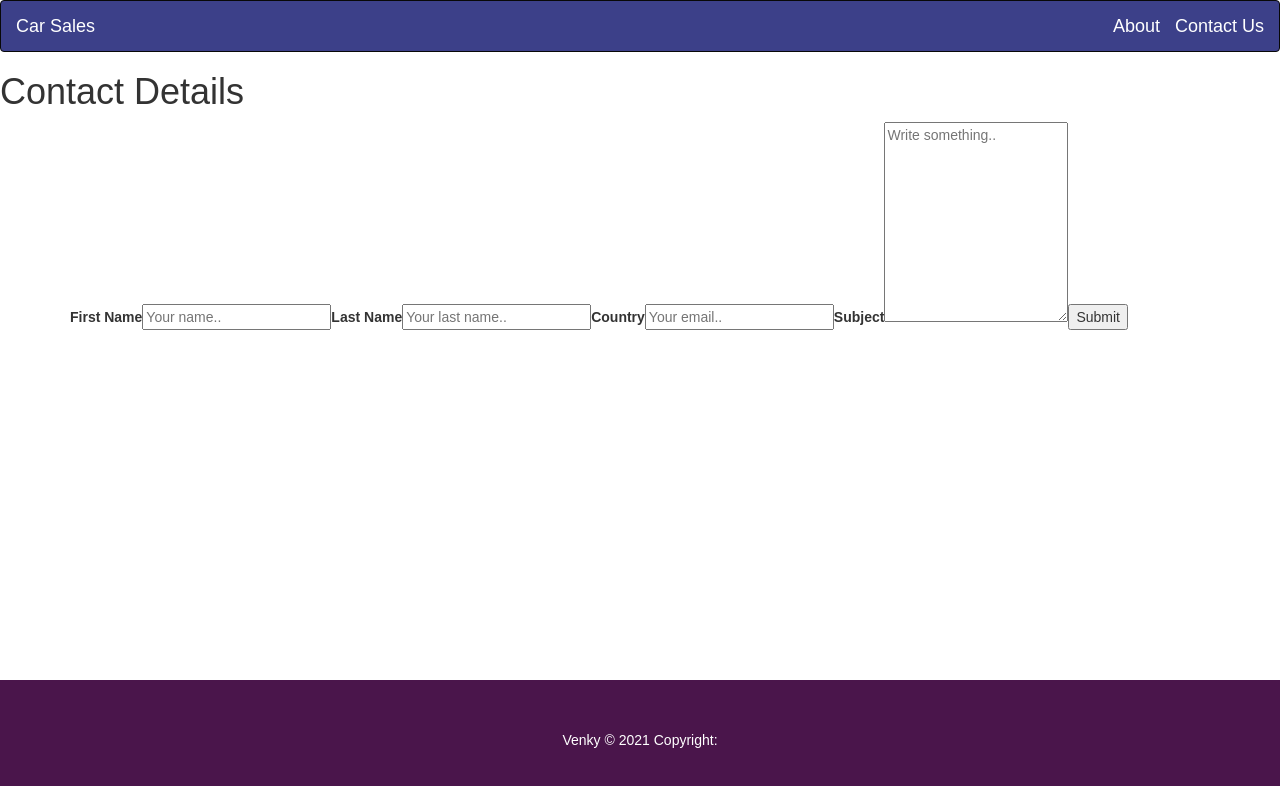
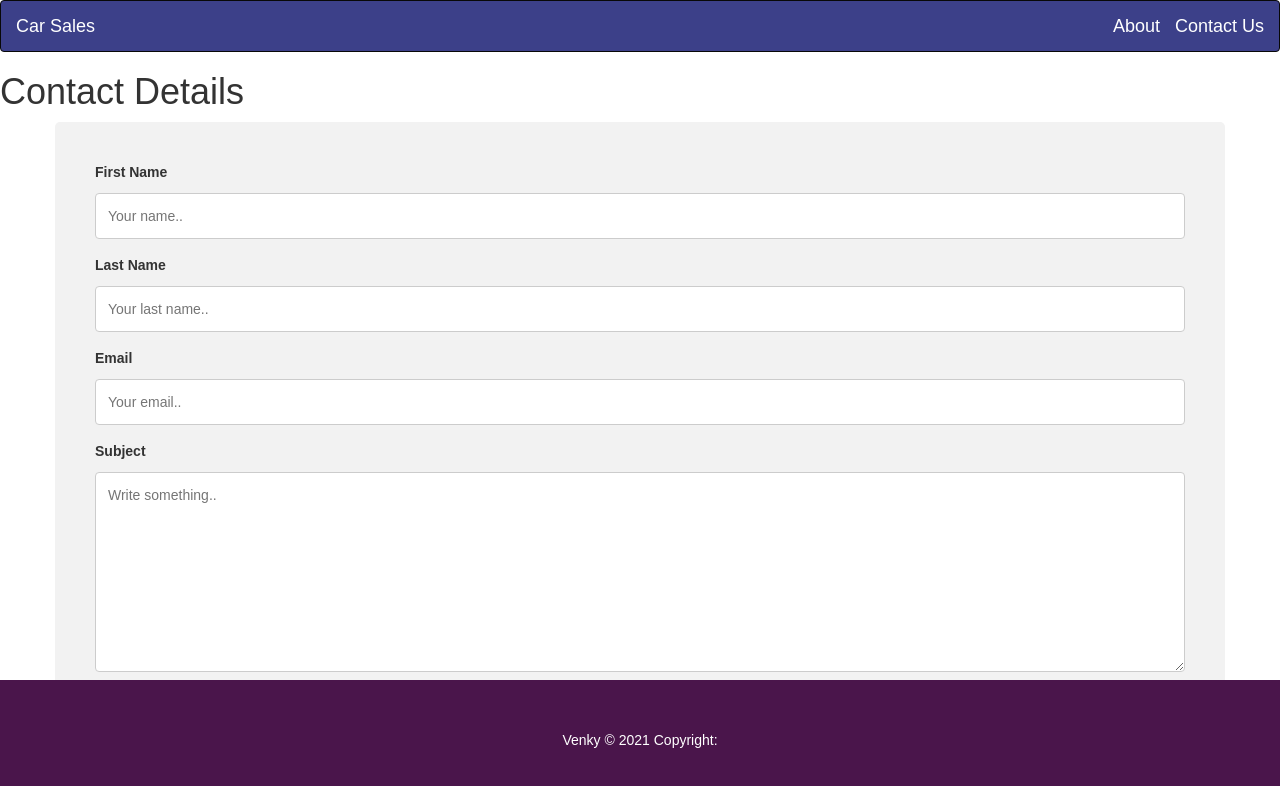
Before and after one commit to vy3191/e-commerce, a React (Create React App) app: page /contact in a window 1280 px wide. Shown: the top 786 px of the page. Built offline with nearby package versions, Linux system fonts and the light colour scheme.

Commit message:
Added contact compoennt added contact component styles

```diff
--- a/src/components/Contact.js
+++ b/src/components/Contact.js
@@ -3,6 +3,15 @@ import React, { Component } from 'react';
 class Contact extends Component {
   constructor(props) {
     super(props);
+    this.state = {
+      firstName: '',
+      lastName: '',
+      email: '',
+      subject: ''
+    }
+
+    this.handleInput = this.handleInput.bind(this);
+    this.handleSubmit = this.handleSubmit.bind(this);
 
   }
 
@@ -11,17 +20,39 @@ class Contact extends Component {
       [event.target.name]: event.target.value
     })
   }
+
+  handleSubmit(event) {
+    event.preventDefault();
+    const { firstName, lastName, email, subject } = this.state;
+    const personalDetails = {
+      firstName,
+      lastName,
+      email,
+      subject
+    }
+    console.log('personalObject', personalDetails);
+    this.setState({
+      firstName: '',
+      lastName: '',
+      email: '',
+      subject: ''
+    })
+  }
   render() {
+    const { firstName, lastName, email, subject } = this.state;
+    console.log('state>>', this.state)
     return (
       <div>
         <h1>Contact Details</h1>
         <div className="container">
-          <form>
+          <form onSubmit={ this.handleSubmit }>
             <label htmlFor="fname">First Name</label>
             <input
               type="text"
               id="fname"
               name="firstName"
+              value={ firstName }
+              onChange={ this.handleInput}
               placeholder="Your name.."
             />
             <label htmlFor="lname">Last Name</label>
@@ -29,26 +60,35 @@ class Contact extends Component {
               type="text"
               id="lname"
               name="lastName"
+              value={ lastName }
+              onChange={ this.handleInput}
               placeholder="Your last name.."
             />
-            <label htmlFor="country">Country</label>
+            <label htmlFor="email">Email</label>
             <input
               type="email"
               id="email"
               name="email"
+              value={ email }
+              onChange={ this.handleInput}
               placeholder="Your email.."
             />
             <label htmlFor="subject">Subject</label>
             <textarea
               id="subject"
               name="subject"
+              value={ subject }
+              onChange={ this.handleInput}
               placeholder="Write something.."
               style={{height:"200px"}} />
-
-            <input
-              type="button"
-              value="Submit"
-            />
+            <div className="submit">
+               <button
+                disabled={ !firstName || !lastName || !email || !subject }
+               className="btn btn-lg btn-success"
+              >
+                Submit
+              </button>
+            </div>
           </form>
         </div>
       </div>
--- a/src/styles/App.css
+++ b/src/styles/App.css
@@ -151,3 +151,28 @@ div.added-feature button {
   text-align: center;
   color: rgba(0,0,0,0.6);
 }
+
+/**** Contact Form Styles ****/
+
+input[type=text], input[type=email] , textarea {
+  width: 100%;
+  padding: 12px;
+  border: 1px solid #ccc;
+  border-radius: 4px;
+  box-sizing: border-box;
+  margin-top: 6px;
+  margin-bottom: 16px;
+  resize: vertical;
+}
+
+
+div.submit {
+  text-align: center;
+}
+
+
+.container {
+  border-radius: 5px;
+  background-color: #f2f2f2;
+  padding: 40px;
+}
```
